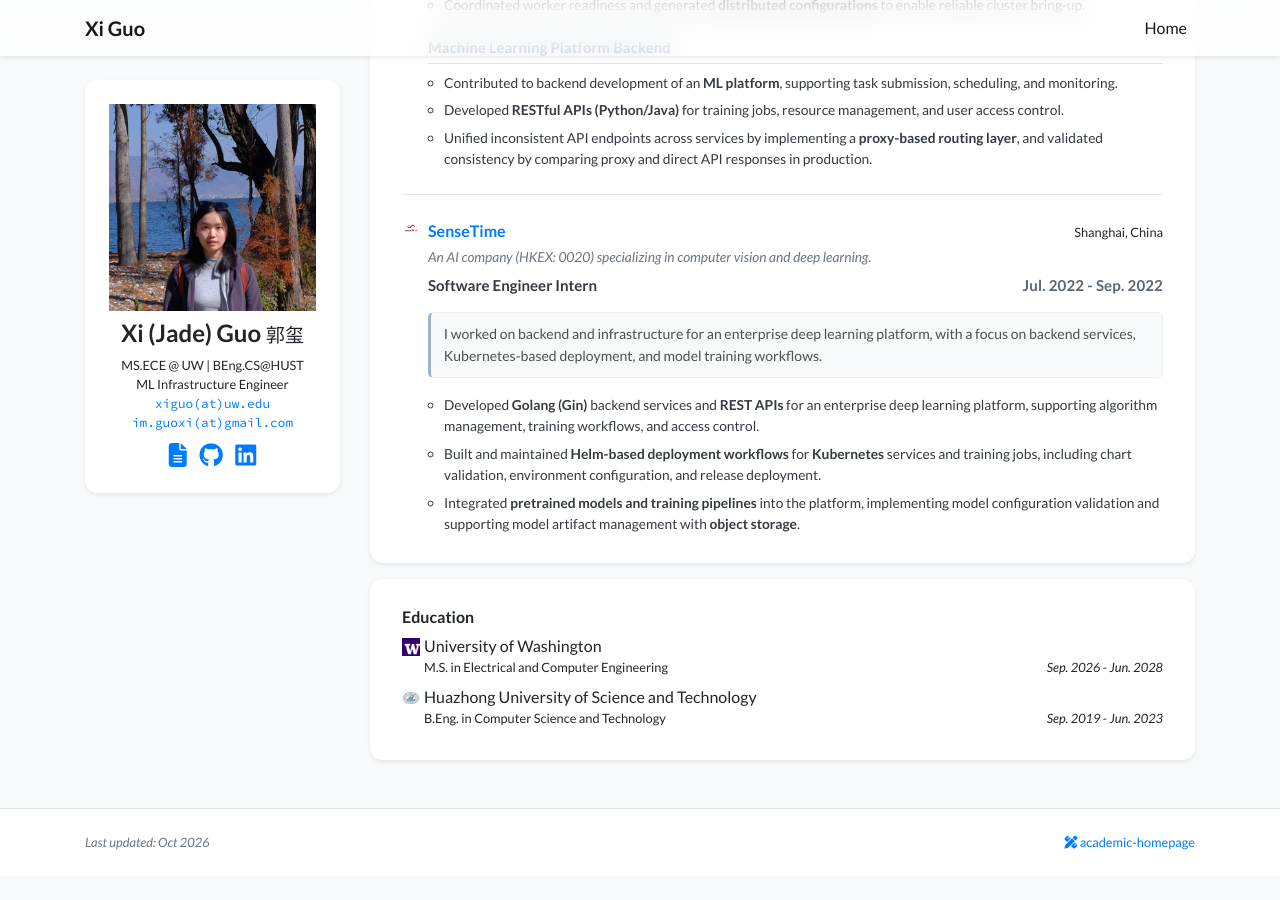
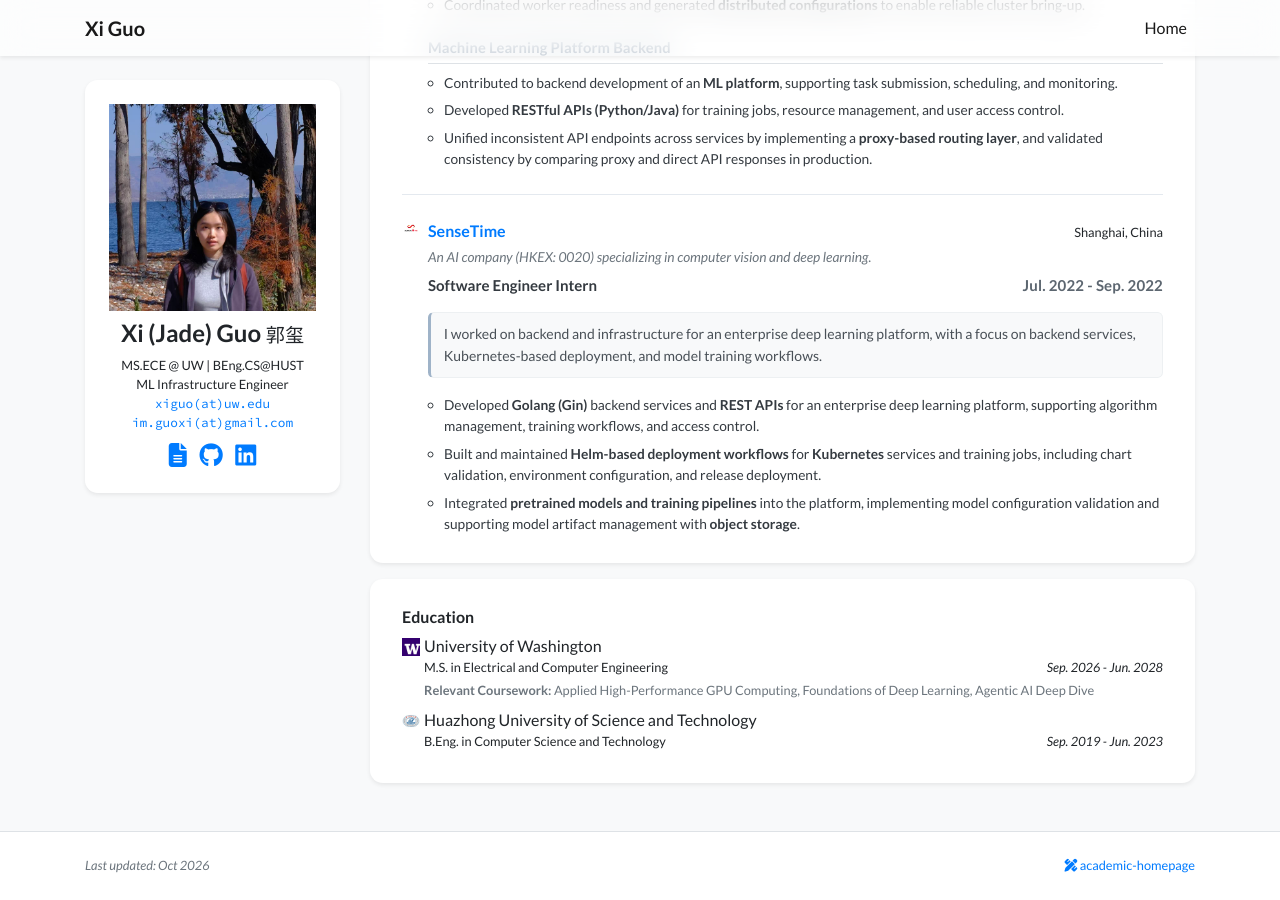
Before and after one commit to zerocath/zerocath.github.io, a Jekyll site: the page built from index.html, in a window 1280 px wide and 900 px high, scrolled down 1724 px. Built offline with Jekyll 4.4.1, drawn with Linux system fonts in a browser that asks for light colours; nearby versions of some CDN libraries; a style sheet for code colours, icons or effects is not loaded; before the commit the page ends 2600 px from its top, so only the background shows below that.

Commit message:
add: relevant courses

```diff
--- a/_data/profile.yml
+++ b/_data/profile.yml
@@ -39,6 +39,10 @@
   logo: /assets/images/badges/uw.png
   position: M.S. in Electrical and Computer Engineering
   date: Sep. 2026 - Jun. 2028
+  relevant_courses:
+  - Applied High-Performance GPU Computing
+  - Foundations of Deep Learning
+  - Agentic AI Deep Dive
   # position: >-
   #   Department of Electrical Engineering and Computer Science <br/>
   #   M.S. Student
--- a/_includes/widgets/education_card.html
+++ b/_includes/widgets/education_card.html
@@ -15,6 +15,12 @@
                                     <div class="mr-3">{{ item.position }}</div>
                                     <div class="mt-auto ml-auto no-break"><em>{{ item.date }}</em></div>
                                 </div>
+                                {% if item.relevant_courses %}
+                                <div class="small text-muted mt-1">
+                                    <span class="font-weight-bold">Relevant Coursework:</span>
+                                    {{ item.relevant_courses | join: ", " }}
+                                </div>
+                                {% endif %}
                             </div>
                         </li>
                         {% endfor %}
```
